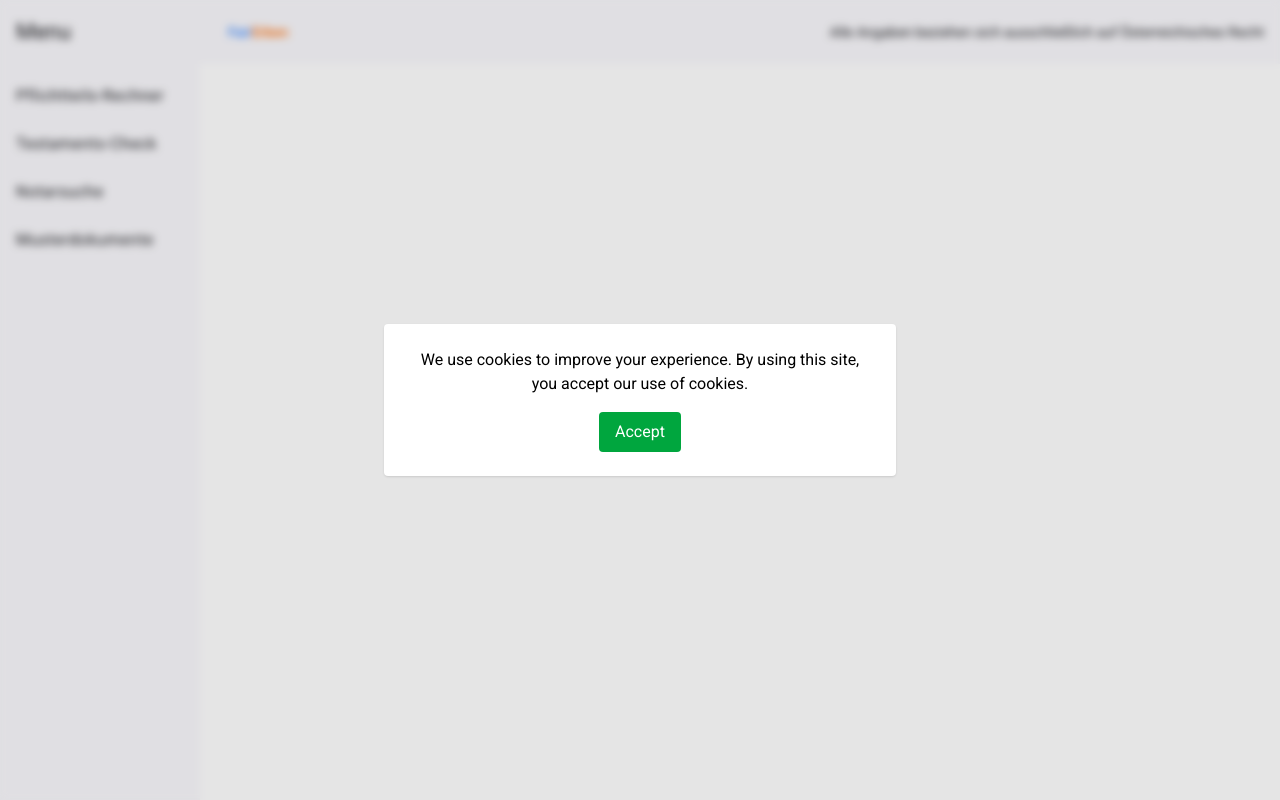
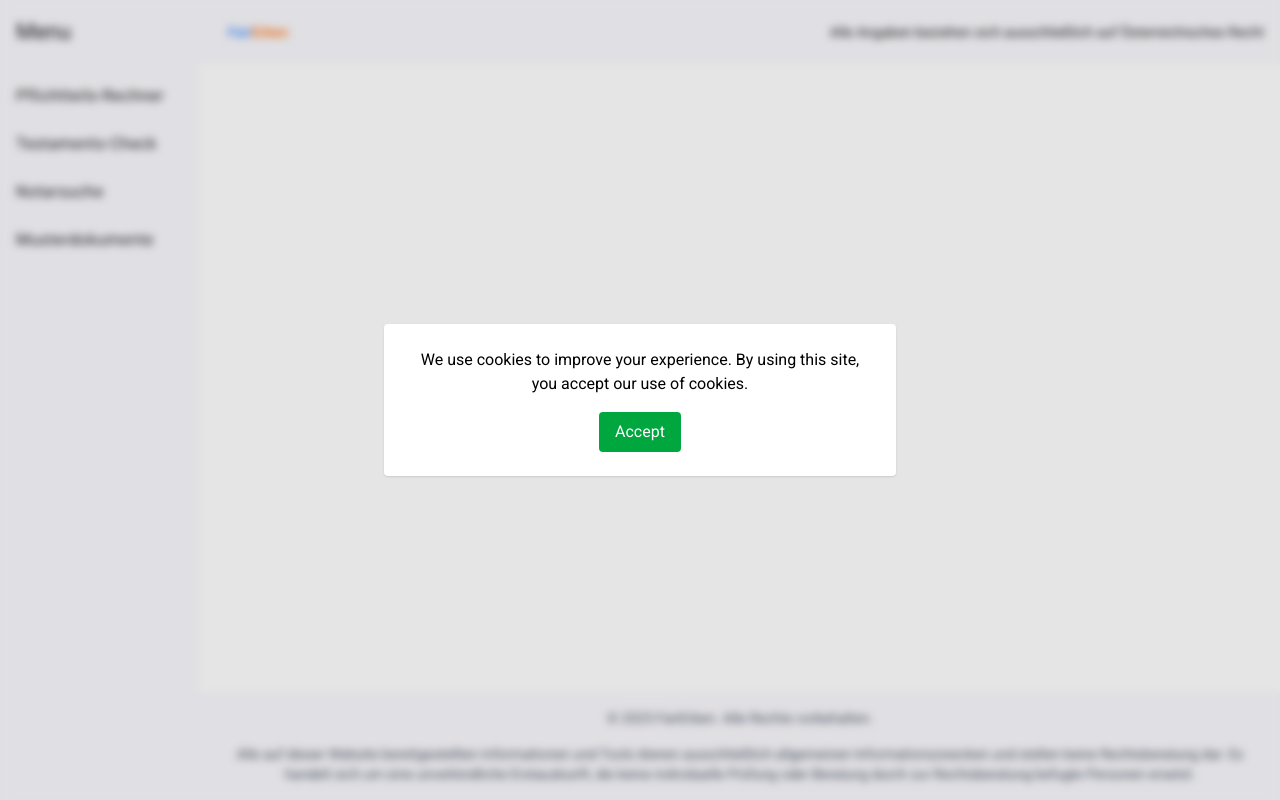
Before and after one commit to chranditho/legal-hackathon, an Angular app: page /home in a window 1280 px wide. Built offline with nearby package versions, Linux system fonts and the light colour scheme.

Commit message:
add footer

```diff
--- a/src/app/nav/nav.component.html
+++ b/src/app/nav/nav.component.html
@@ -26,16 +26,26 @@
         </button>
       }
       <a mat-button routerLink="/home" class="font-bold"
-        ><span class="text-blue-500">Fair</span
-        ><span class="text-orange-500">Erben</span></a
+      ><span class="text-blue-500">Fair</span
+      ><span class="text-orange-500">Erben</span></a
       >
       <span class="text-sm"
-        >Alle Angaben beziehen sich ausschließlich auf Österreichisches
+      >Alle Angaben beziehen sich ausschließlich auf Österreichisches
         Recht</span
       >
     </mat-toolbar>
     <main class="bg-white grow">
       <ng-content />
     </main>
+    <footer class=" p-4 text-center text-sm text-gray-600 space-y-4">
+      <p>
+        © 2025 FairErben. Alle Rechte vorbehalten.
+      </p>
+      <p>
+        Alle auf dieser Website bereitgestellten Informationen und Tools dienen ausschließlich allgemeinen
+        Informationszwecken und stellen keine Rechtsberatung dar. Es handelt sich um eine unverbindliche Erstauskunft,
+        die keine individuelle Prüfung oder Beratung durch zur Rechtsberatung befugte Personen ersetzt.
+      </p>
+    </footer>
   </mat-sidenav-content>
 </mat-sidenav-container>
```
